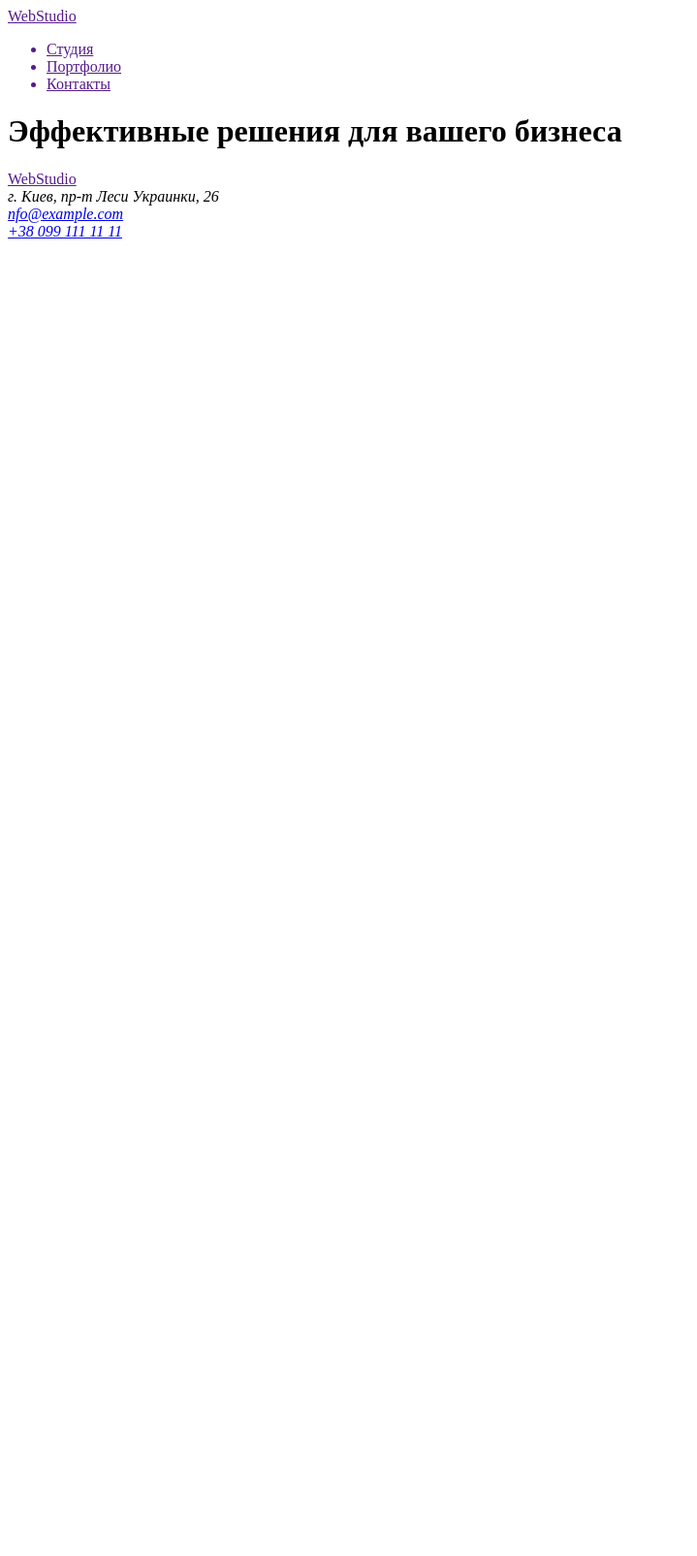
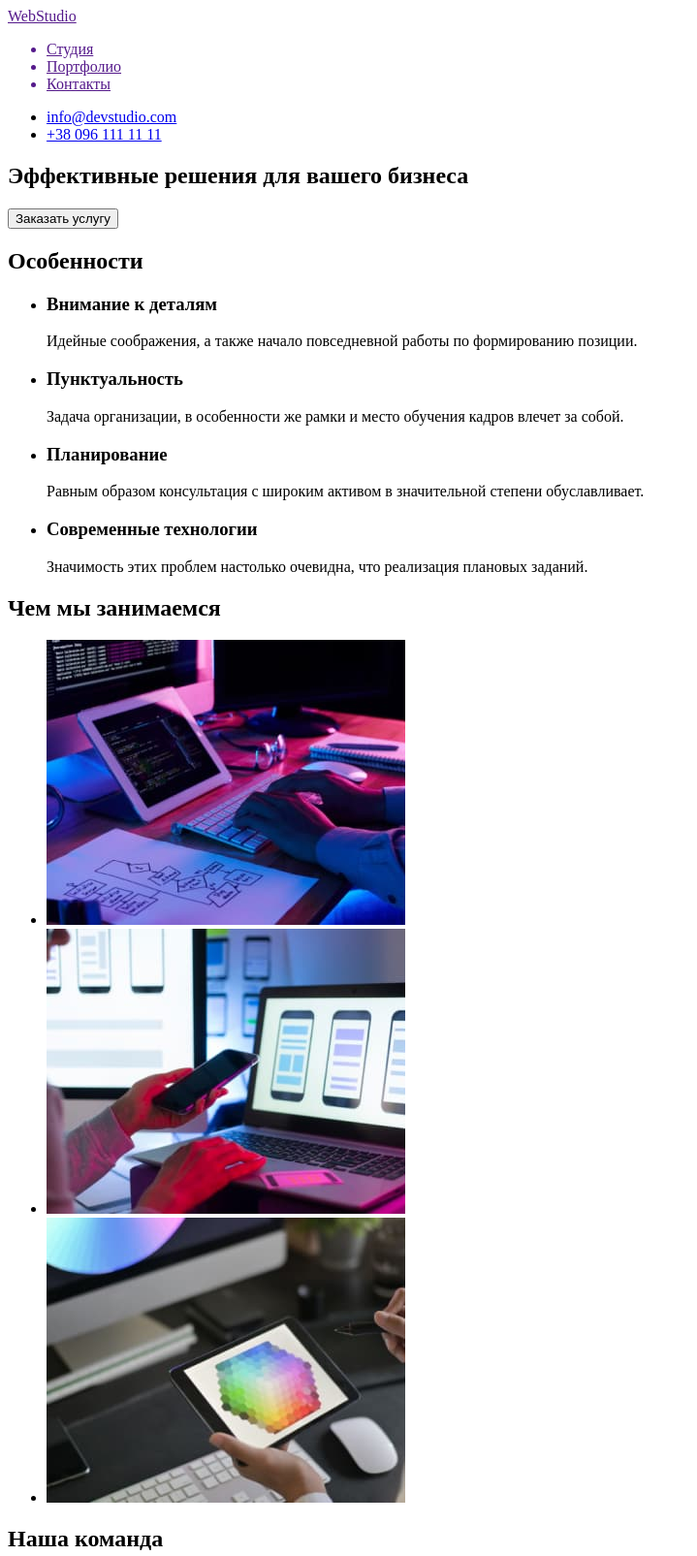
Before and after one commit to strelezzzz/goit-markup-hw-01, a plain HTML site: page index.html in a window 1280 px wide. Shown: the top 1605 px of the page at 97% size, without its empty margins (0-719 px from the left). Before the commit the page ends 800 px from the top, so only its background shows below. Drawn offline with Linux system fonts and the light colour scheme.

Commit message:
закончил main

```diff
--- a/index.html
+++ b/index.html
@@ -19,14 +19,81 @@
                 <a href=""><li>Контакты</li></a>
             </ul>
         </nav>
+        <!-- Контакты -->
+        <ul>
+            <li><a href="mailto:info@devstudio.com">info@devstudio.com</a></li>
+            <li><a href="tel:+380961111111">+38 096 111 11 11</a></li>
+        </ul>
     </header>
     <main>
         <!-- Герой -->
-        <h1>Эффективные решения для вашего бизнеса</h1>
+        <section>
+            <h1>Эффективные решения для вашего бизнеса</h1>
+            <button type="button">Заказать услугу</button>
+        </section>
         <!-- Особенности -->
+        <section>
+            <h2>Особенности</h2>
+            <ul>
+                <li>
+                    <h3>Внимание к деталям</h3>
+                    <p>Идейные соображения, а также начало повседневной работы по формированию позиции.</p>
+                </li>
+                <li>
+                    <h3>Пунктуальность</h3>
+                    <p>Задача организации, в особенности же рамки и место обучения кадров влечет за собой.</p>
+                </li>
+                <li>
+                    <h3>Планирование</h3>
+                    <p>Равным образом консультация с широким активом в значительной степени обуславливает.</p>
+                </li>
+                <li>
+                    <h3>Современные технологии</h3>
+                    <p>Значимость этих проблем настолько очевидна, что реализация плановых заданий.</p>
+                </li>
+            </ul>
+        </section>
         <!-- Чем мы занимаемся -->
+        <section>
+            <h2>Чем мы занимаемся</h2>
+            <ul>
+                <li>
+                    <img src="./images/box 1.jpg" alt="коддинг" width="370">
+                </li>
+                <li>
+                    <img src="./images/box 2.jpg" alt="оптимизация сайта под мобильную птаформу" width="370">
+                </li>
+                <li>
+                    <img src="./images/box 3.jpg" alt="цветовая палитра на планшете" width="370">
+                </li>
+            </ul>
+        </section>
         <!-- Наша команда -->
-
+        <section>
+            <h2>Наша команда</h2>
+            <ul>
+                <li>
+                    <img src="./images/teamcard1.jpg" alt="Игорь Демьяненко" width="270" height="260">
+                    <h3>Игорь Демьяненко</h3>
+                    <p>Product Designer</p>
+                </li>
+                <li>
+                    <img src="./images/teamcard2.jpg" alt="Ольга Репина" width="270" height="260">
+                    <h3>Ольга Репина</h3>
+                    <p>Frontend Developer</p>
+                </li>
+                <li>
+                    <img src="./images/teamcard3.jpg" alt="Николай Тарасов" width="270" height="260">
+                    <h3>Николай Тарасов</h3>
+                    <p>Marketing</p>
+                </li>
+                <li>
+                    <img src="./images/teamcard4.jpg" alt="Михаил Ермаков" width="270" height="260">
+                    <h3>Михаил Ермаков</h3>
+                    <p>UI Designer</p>
+                </li>
+            </ul>
+        </section>
     </main>
     <!-- Подвал -->
     <footer>
```
